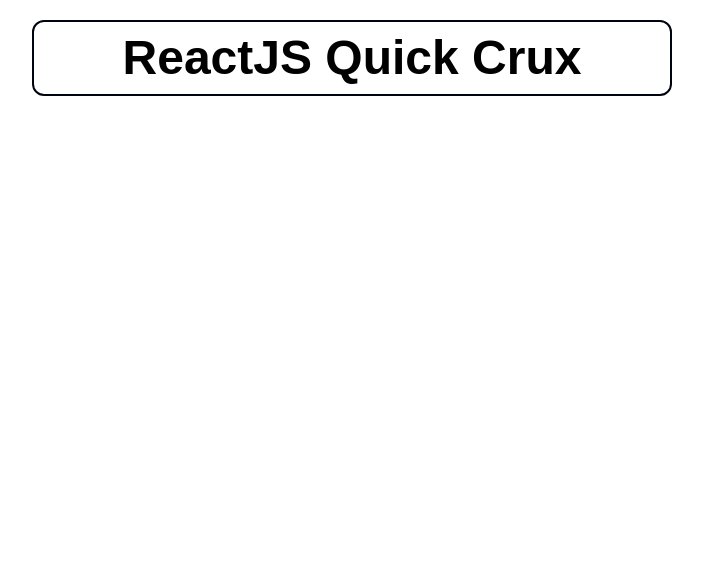
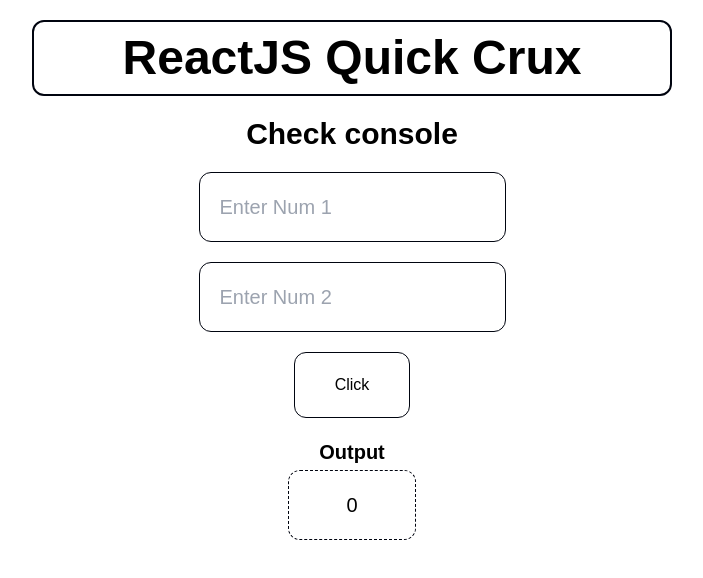
Before and after one commit to arpitv970/react-quick-crux, a React (Vite) app: page /event-handling in a window 1280 px wide. Before the commit this address had no page. Shown: the top 578 px of the page, without its empty margins (288-991 px from the left). Built offline with nearby package versions, Linux system fonts and the light colour scheme; the HTML template or start-up script is replaced by a standard one.

Commit message:
added event handling

```diff
--- a/src/App.jsx
+++ b/src/App.jsx
@@ -1,4 +1,5 @@
 import { Link, Route, Routes } from 'react-router-dom';
+import EventHandling from './components/EventHandling';
 import Home from './components/Home';
 import InlineCondExp from './components/InlineCondExp';
 import MapFilter from './components/MapFilter';
@@ -22,6 +23,7 @@
                     path='/inline-cond-expression'
                     element={<InlineCondExp />}
                 />
+                <Route path='/event-handling' element={<EventHandling />} />
             </Routes>
         </div>
     );
--- /dev/null
+++ b/src/components/EventHandling.jsx
@@ -0,0 +1,50 @@
+import { useState } from 'react';
+
+const EventHandling = () => {
+    const [num1, setNum1] = useState();
+    const [num2, setNum2] = useState();
+    const [sum, setSum] = useState(0);
+    const handleClick = () => {
+        setSum(num1 + num2);
+        console.log(sum);
+    };
+    const getInput1 = (e) => {
+        setNum1(parseInt(e.target.value))
+        console.log(e.target.value);
+    };
+    const getInput2 = (e) => {
+        setNum2(parseInt(e.target.value))
+        console.log(e.target.value);
+    };
+
+    return (
+        <div>
+            <h1 className='text-center mt-5 text-3xl font-bold'>
+                Check console
+            </h1>
+            <input
+                onChange={getInput1}
+                placeholder='Enter Num 1'
+                className='border text-xl border-primary p-5 m-5 rounded-xl flex justify-center items-center mx-auto'
+            />
+            <input
+                onChange={getInput2}
+                placeholder='Enter Num 2'
+                className='border text-xl border-primary p-5 m-5 rounded-xl flex justify-center items-center mx-auto'
+            />
+            <button
+                onClick={handleClick}
+                className='border border-primary px-10 py-5 rounded-xl flex justify-center items-center mx-auto'
+            >
+                Click
+            </button>
+
+            <h2 className='text-center mt-5 font-bold text-xl'>Output</h2>
+            <span className='border border-dashed border-primary px-10 py-5 mt-1 w-[10%] rounded-xl flex justify-center items-center mx-auto text-xl'>
+                {sum}
+            </span>
+        </div>
+    );
+};
+
+export default EventHandling;
--- a/src/components/Home.jsx
+++ b/src/components/Home.jsx
@@ -29,9 +29,11 @@
                     </li>
                 </Link>
 
-                <li className='border border-primary text-primary-500 line-through text-center h-[100%] w-[100%] flex justify-center items-center rounded-xl hover:bg-primary hover:text-white transition-all ease-in-out duration-300 cursor-pointer m-auto p-4'>
-                    Event Handling in React
-                </li>
+                <Link to='/event-handling'>
+                    <li className='border border-primary text-primary-500 text-center h-[100%] w-[100%] flex justify-center items-center rounded-xl hover:bg-primary hover:text-white transition-all ease-in-out duration-300 cursor-pointer m-auto p-4'>
+                        Event Handling in React
+                    </li>
+                </Link>
                 <li className='border border-primary text-primary-500 line-through text-center h-[100%] w-[100%] flex justify-center items-center rounded-xl hover:bg-primary hover:text-white transition-all ease-in-out duration-300 cursor-pointer m-auto p-4'>
                     Keys in React
                 </li>
```
